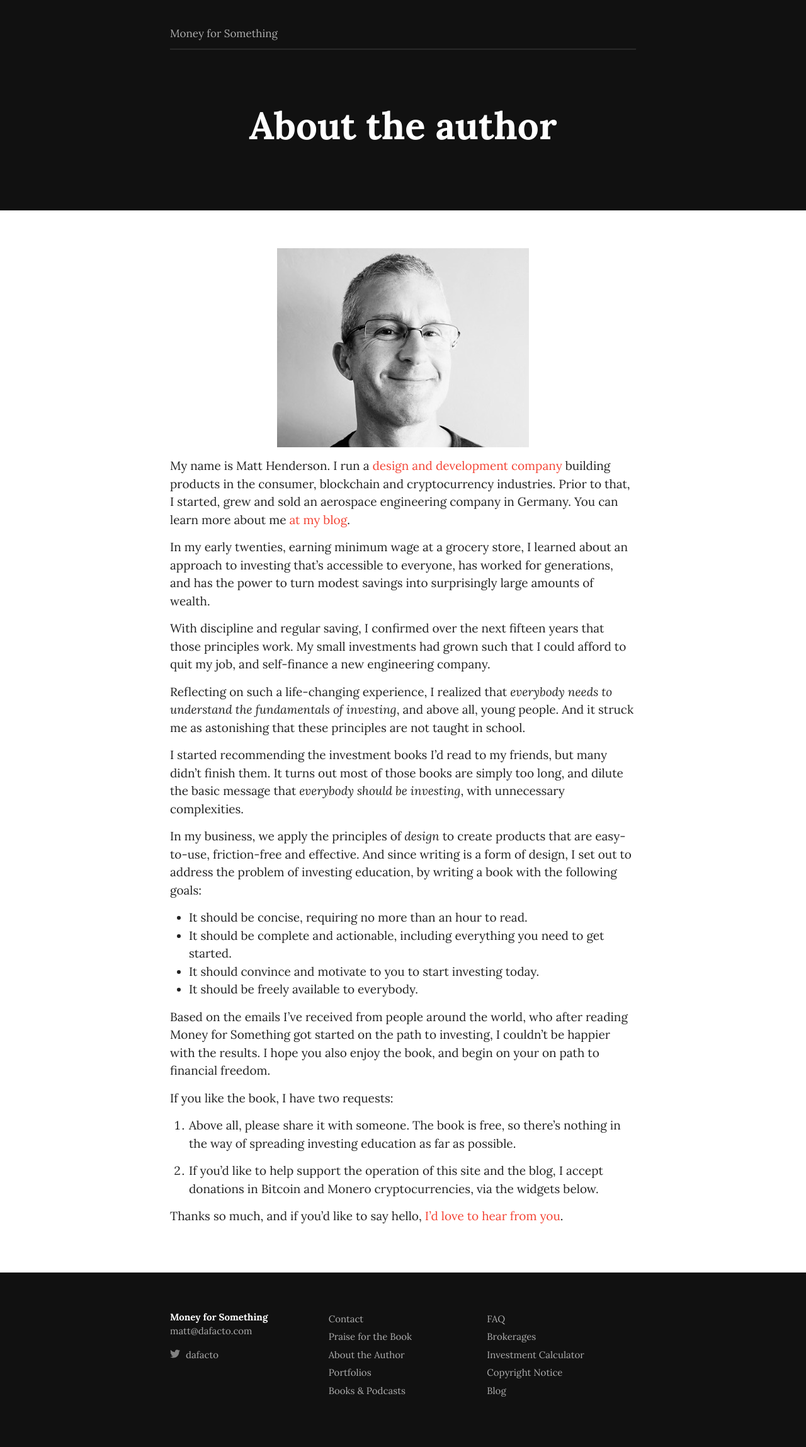
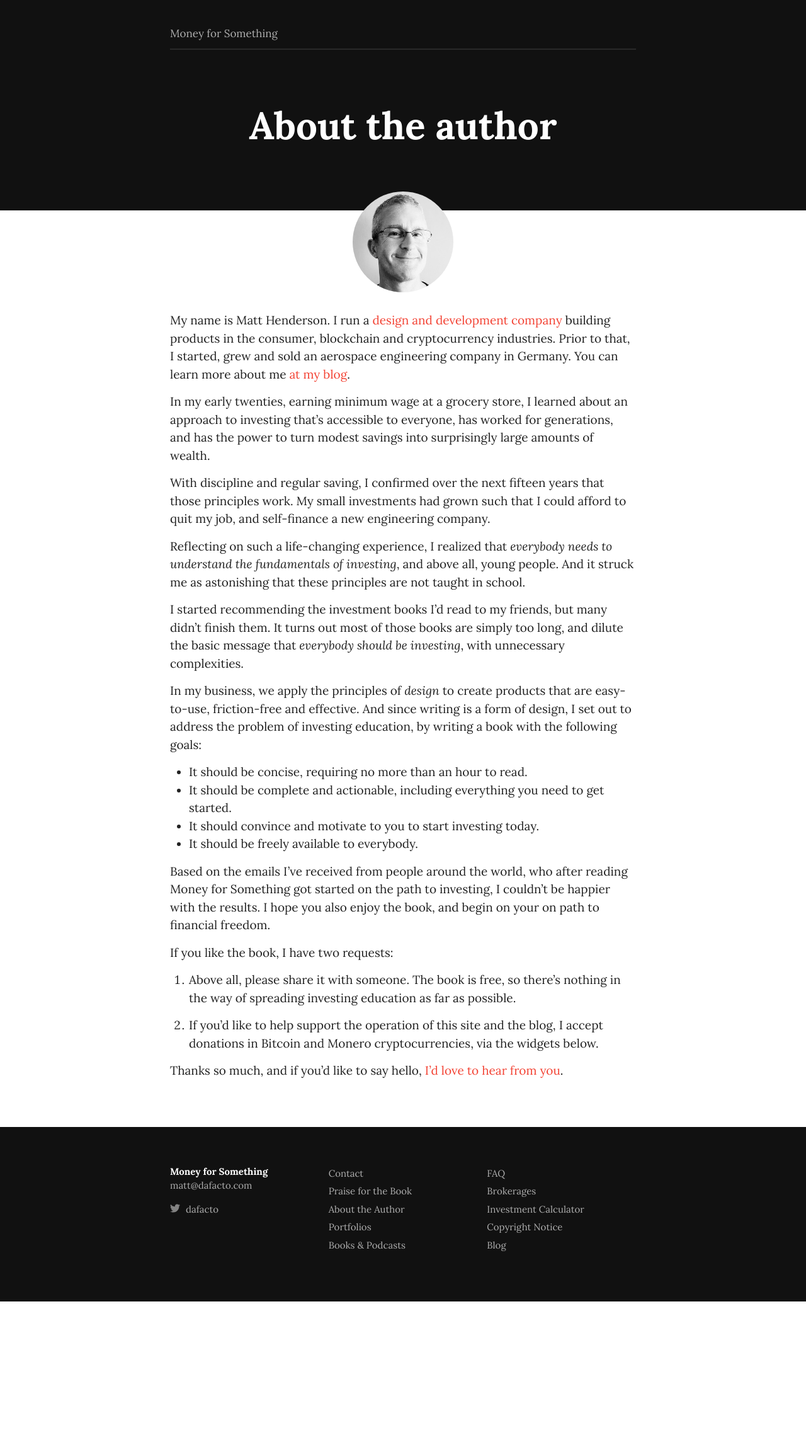
Before and after one commit to dafacto/moneyforsomething, a Jekyll site: the page built from about.md, in a window 1280 px wide. Shown: the whole page at 63% size. Built offline with Jekyll 4.4.1, drawn with Linux system fonts in a browser that asks for light colours; some web fonts are replaced; a script that is not in the unit is left out; comment, search, counter and statistics services are not loaded; after the commit the page ends 2066 px from its top, so only the background shows below that.

Commit message:
Fix blog

```diff
--- a/_sass/minima/_layout.scss
+++ b/_sass/minima/_layout.scss
@@ -654,3 +654,56 @@ form {
     background: $brand-color;
   }
 }
+
+.author-image {
+  width: 160px;
+  height: 160px;
+  margin: -($spacing-unit * 3) auto ($spacing-unit * 1);
+  display: flex;
+  align-items: center;
+  justify-content: center;
+  overflow: hidden;
+  border-radius: 50%;
+  img {
+    width: auto;
+    max-width: none;
+    height: 100%;
+  }
+}
+
+.posts {
+  list-style: none;
+  margin: 0;
+  padding: 0;
+  font-size: 23px;
+  li {
+    & + li {
+      margin-top: $spacing-unit;
+    }
+  }
+  a {
+    display: flex;
+    color: inherit;
+    span {
+      flex: none;
+      width: 150px;
+      text-align: right;
+      margin-right: 20px;
+      color: $grey-color;
+    }
+
+    &:hover {
+      color: $brand-color;
+      text-decoration: none;
+    }
+  }
+  @include media-query($on-palm) {
+    a {
+      flex-direction: column;
+      span {
+        text-align: left;
+        font-size: 17px;
+      }
+    }
+  }
+}
--- a/about.md
+++ b/about.md
@@ -4,7 +4,9 @@ title: About the author
 permalink: /about/
 ---
 
-![](/assets/img/matt-black-and-white.jpg)
+<div class="author-image">
+  <img src="/assets/img/matt-black-and-white.jpg">
+</div>
 
 My name is Matt Henderson. I run a [design and development company](http://makaluinc.com) building products in the consumer, blockchain and cryptocurrency industries. Prior to that, I started, grew and sold an aerospace engineering company in Germany. You can learn more about me [at my blog](http://www.dafacto.com).
 
```
Also changed, not shown: blog.md (+9 -5 lines).
